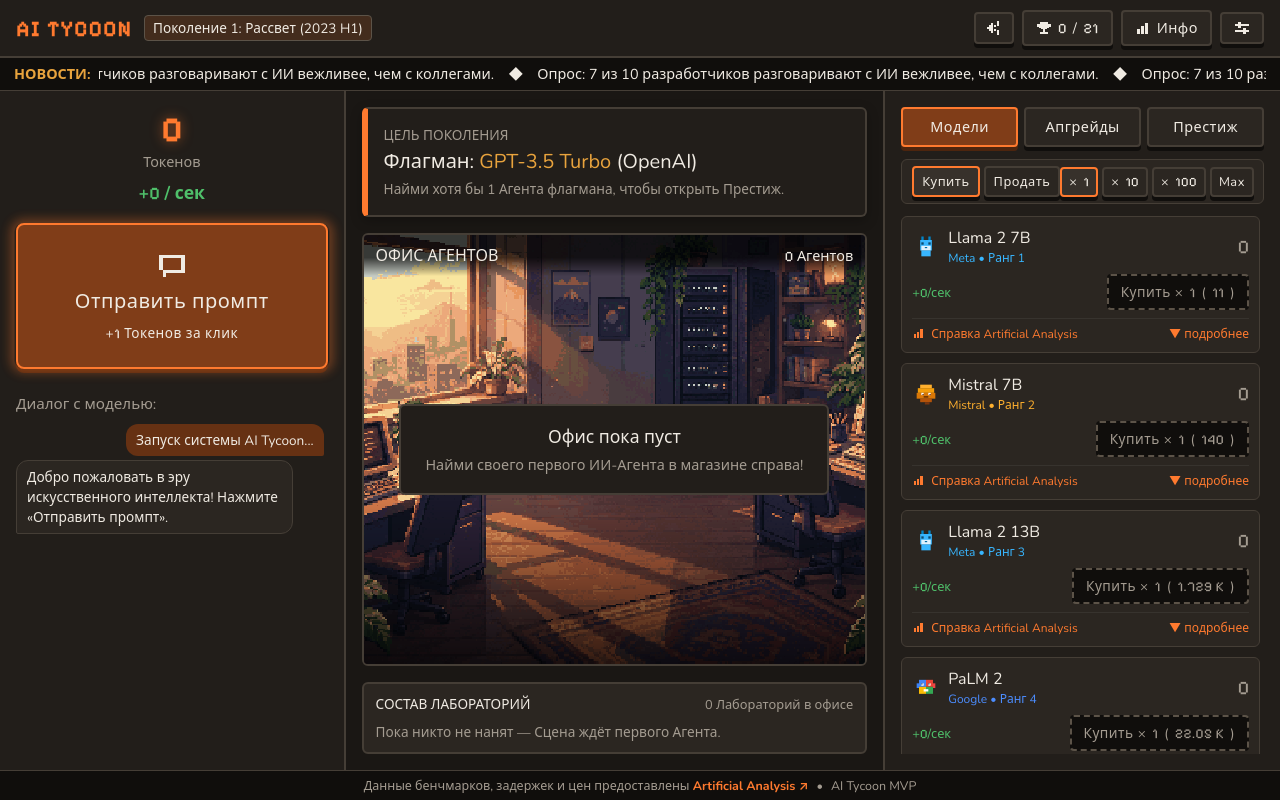
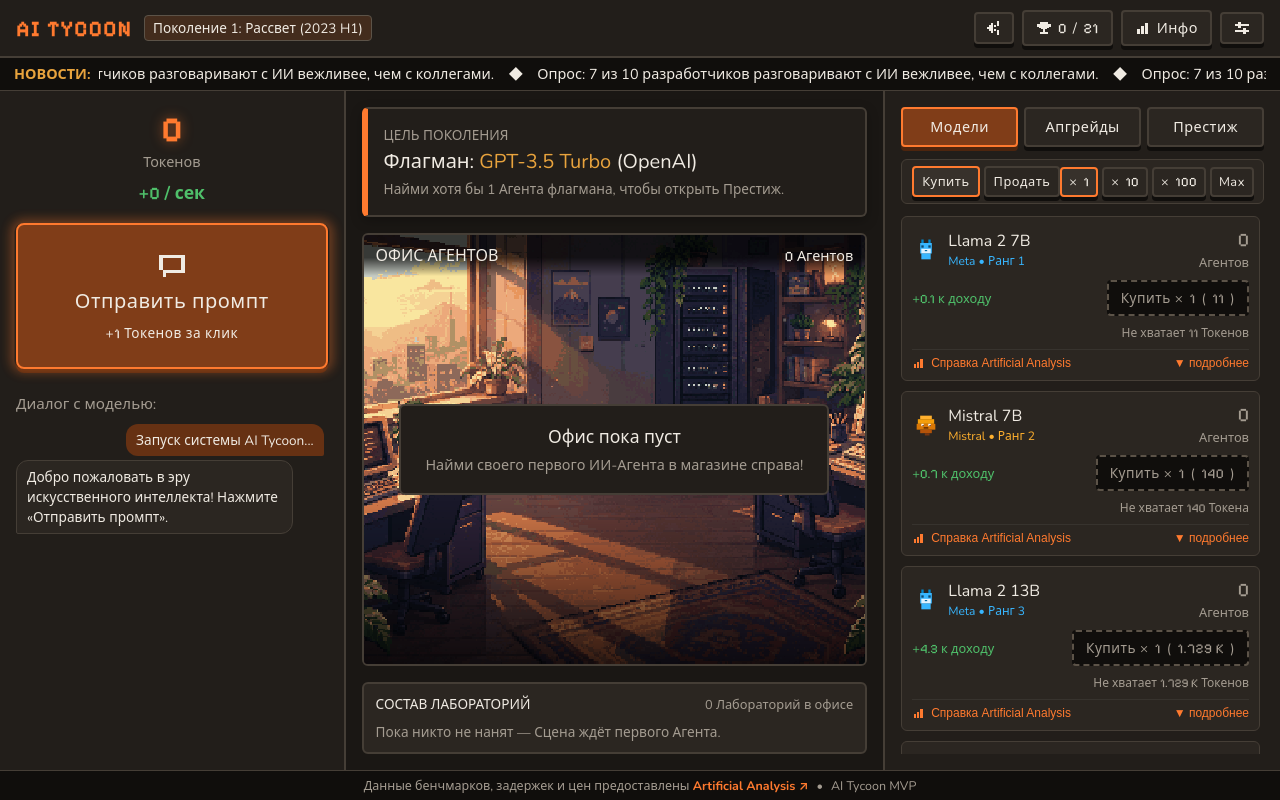
Before and after one commit to Narek-Khachikyan/Tycoon, a React (Vite) app: page / in a window 1280 px wide. Built offline with nearby package versions, Linux system fonts and the light colour scheme.

Commit message:
feat(ui): shop card shows the income gain, the deficit and one price
Closes #17

```diff
--- a/src/components/ShopColumn.tsx
+++ b/src/components/ShopColumn.tsx
@@ -6,15 +6,15 @@
   bulkCost,
   canPrestige,
   discountMult,
+  incomeGain,
   isContentFinale,
   maxAffordable,
-  modelIncome,
   prestigeGain,
   sellRefund,
 } from '../economy/engine';
 import { availableUpgrades } from '../economy/upgrades';
 import { PERKS } from '../economy/perks';
-import { formatNumber } from '../economy/format';
+import { formatCount, formatNumber } from '../economy/format';
 import { MascotSprite } from './MascotSprite';
 import { Num } from './Num';
 import { Icon } from './Icon';
@@ -273,9 +273,23 @@
               const cost = bulkCost(m, owned, count, d);
               const refund = sellRefund(m, owned, count, d);
               const canAfford = !sellMode ? count > 0 && cost <= state.tokens : owned >= count && count > 0;
-              const mIncome = modelIncome(state, m);
+              // Прирост общего Дохода именно от этой покупки, посчитанный движком. Отдельная
+              // формула в компоненте разошлась бы с экономикой на первом же Перке или Синергии.
+              const gain = incomeGain(state, m.id, Math.max(count, 0));
               const isAAOpen = !!expandedAA[m.id];
               const lab = LABS[m.lab];
+
+              // Дефицит: при фиксированном множителе он считается на всю сумму покупки, а при Max
+              // с пустым кошельком покупки нет вообще — тогда показываем, чего стоит одна единица.
+              const shortfall =
+                sellMode || canAfford
+                  ? 0
+                  : Math.max(0, (count > 0 ? cost : bulkCost(m, owned, 1, d)) - state.tokens);
+
+              // Строка прироста описывает действие, которое кнопка действительно выполнит. Покупка,
+              // которая не по карману, подпись всё равно заслуживает: рядом стоит строка дефицита.
+              // А вот продать нечего — и обе цифры, и кнопка были бы пустыми.
+              const showsGain = sellMode ? owned > 0 : count > 0;
 
               return (
                 <ModelRow key={m.id} owned={owned} isFlagship={m.isFlagship}>
@@ -306,15 +320,27 @@
                       </div>
                     </div>
 
-                    <div style={{ fontSize: '1.2rem', color: 'var(--text-muted)' }}>
-                      <Num>{owned}</Num>
+                    {/* Подпись обязательна: голое число не отличить от счётчика чего-то другого. */}
+                    <div style={{ fontSize: '0.8rem', color: 'var(--text-muted)', textAlign: 'right' }}>
+                      <div style={{ fontSize: '1.2rem' }}>
+                        <Num>{owned}</Num>
+                      </div>
+                      <div>{formatCount(owned, 'Агент', 'Агента', 'Агентов')}</div>
                     </div>
                   </div>
 
-                  {/* Доход и Кнопка покупки/продажи */}
+                  {/* Прирост Дохода и кнопка покупки/продажи. Цена живёт только здесь — на всех
+                      вкладках магазина, чтобы её не приходилось искать в двух местах. */}
                   <div style={{ display: 'flex', alignItems: 'center', justifyContent: 'space-between' }}>
-                    <div style={{ fontSize: '0.8rem', color: 'var(--green)' }}>
-                      +<Num>{formatNumber(mIncome, notation)}</Num>/сек
+                    <div style={{ fontSize: '0.8rem', color: sellMode ? 'var(--red)' : 'var(--green)' }}>
+                      {/* При пустом действии строка молчит: «−0 к доходу» и «+0 к доходу» не
+                          говорят ничего, а место под строку всё равно зарезервировано. */}
+                      {showsGain && (
+                        <>
+                          {sellMode ? '−' : '+'}
+                          <Num>{formatNumber(gain, notation)}</Num> к доходу
+                        </>
+                      )}
                     </div>
 
                     <button
@@ -328,14 +354,40 @@
                         borderColor: sellMode ? 'var(--red)' : undefined,
                       }}
                     >
+                      {/* «Купить ×0» обещало бы покупку, которой не будет. */}
                       {sellMode ? (
-                        <>Продать (<Num>{formatNumber(refund, notation)}</Num>)</>
-                      ) : (
+                        count > 0 ? (
+                          <>Продать (<Num>{formatNumber(refund, notation)}</Num>)</>
+                        ) : (
+                          <>Продать</>
+                        )
+                      ) : count > 0 ? (
                         <>
                           Купить ×<Num>{count}</Num> (<Num>{formatNumber(cost, notation)}</Num>)
                         </>
+                      ) : (
+                        <>Купить</>
                       )}
                     </button>
+                  </div>
+
+                  {/* Дефицит — отдельной строкой с зарезервированной высотой, поэтому ни размер
+                      кнопки, ни высота карточки не прыгают на каждом тике. aria-live не ставится:
+                      строка меняется двадцать раз в секунду и иначе читалась бы вслух. */}
+                  <div
+                    style={{
+                      minHeight: '1em',
+                      fontSize: '0.75rem',
+                      color: 'var(--text-muted)',
+                      textAlign: 'right',
+                    }}
+                  >
+                    {shortfall > 0 && (
+                      <>
+                        Не хватает <Num>{formatNumber(shortfall, notation)}</Num>{' '}
+                        {formatCount(Math.round(shortfall), 'Токена', 'Токенов', 'Токенов')}
+                      </>
+                    )}
                   </div>
 
                   {/* Справка AA переключатель */}
@@ -343,15 +395,26 @@
                      любой ступени лестницы рамок, и --border здесь превратил бы её в
                      самостоятельную рамку. */}
                   <div style={{ borderTop: '1px solid rgba(255,255,255,0.06)', paddingTop: '6px' }}>
-                    <div
+                    {/* Кнопка, а не div с обработчиком: раскрытие должно быть достижимо с
+                        клавиатуры и обязано объявлять состояние. Имя Artificial Analysis остаётся
+                        видимым текстом — атрибуция обязательна (ADR-0001). */}
+                    <button
                       onClick={() => toggleAA(m.id)}
+                      aria-expanded={isAAOpen}
+                      aria-controls={`aa-${m.id}`}
+                      id={`aa-toggle-${m.id}`}
                       style={{
+                        width: '100%',
+                        background: 'none',
+                        border: 'none',
+                        padding: 0,
                         fontSize: '0.75rem',
                         color: 'var(--accent-color)',
                         cursor: 'pointer',
                         display: 'flex',
                         alignItems: 'center',
                         justifyContent: 'space-between',
+                        gap: '8px',
                       }}
                     >
                       <span style={{ display: 'flex', alignItems: 'center', gap: '6px' }}>
@@ -359,10 +422,12 @@
                         Справка Artificial Analysis
                       </span>
                       <span>{isAAOpen ? '▲ скрыть' : '▼ подробнее'}</span>
-                    </div>
+                    </button>
 
                     {isAAOpen && (
                       <div
+                        id={`aa-${m.id}`}
+                        aria-labelledby={`aa-toggle-${m.id}`}
                         style={{
                           marginTop: '6px',
                           padding: '6px 8px',
@@ -405,6 +470,7 @@
             ) : (
               upgrades.map((u) => {
                 const canAfford = state.tokens >= u.cost;
+                const shortfall = canAfford ? 0 : u.cost - state.tokens;
                 return (
                   <div
                     key={u.id}
@@ -418,12 +484,7 @@
                       gap: '6px',
                     }}
                   >
-                    <div style={{ display: 'flex', justifyContent: 'space-between', alignItems: 'center' }}>
-                      <span style={{ fontSize: '0.95rem', color: 'var(--text-main)' }}>{u.name}</span>
-                      <span className="pixel-font" style={{ fontSize: '0.85rem', color: 'var(--accent-color)' }}>
-                        {formatNumber(u.cost, notation)}
-                      </span>
-                    </div>
+                    <span style={{ fontSize: '0.95rem', color: 'var(--text-main)' }}>{u.name}</span>
 
                     <div style={{ fontSize: '0.8rem', color: 'var(--text-muted)' }}>
                       {u.desc}
@@ -435,8 +496,26 @@
                       className="pixel-btn pixel-btn-accent"
                       style={{ padding: '6px 10px', fontSize: '0.85rem', alignSelf: 'flex-end' }}
                     >
-                      Улучшить
+                      {/* Цена живёт в кнопке на всех вкладках магазина: в шапке карточки её
+                          больше нет, поэтому искать её приходилось в двух разных местах. */}
+                      Улучшить (<Num>{formatNumber(u.cost, notation)}</Num>)
                     </button>
+
+                    <div
+                      style={{
+                        minHeight: '1em',
+                        fontSize: '0.75rem',
+                        color: 'var(--text-muted)',
+                        textAlign: 'right',
+                      }}
+                    >
+                      {shortfall > 0 && (
+                        <>
+                          Не хватает <Num>{formatNumber(shortfall, notation)}</Num>{' '}
+                          {formatCount(Math.round(shortfall), 'Токена', 'Токенов', 'Токенов')}
+                        </>
+                      )}
+                    </div>
                   </div>
                 );
               })
```
